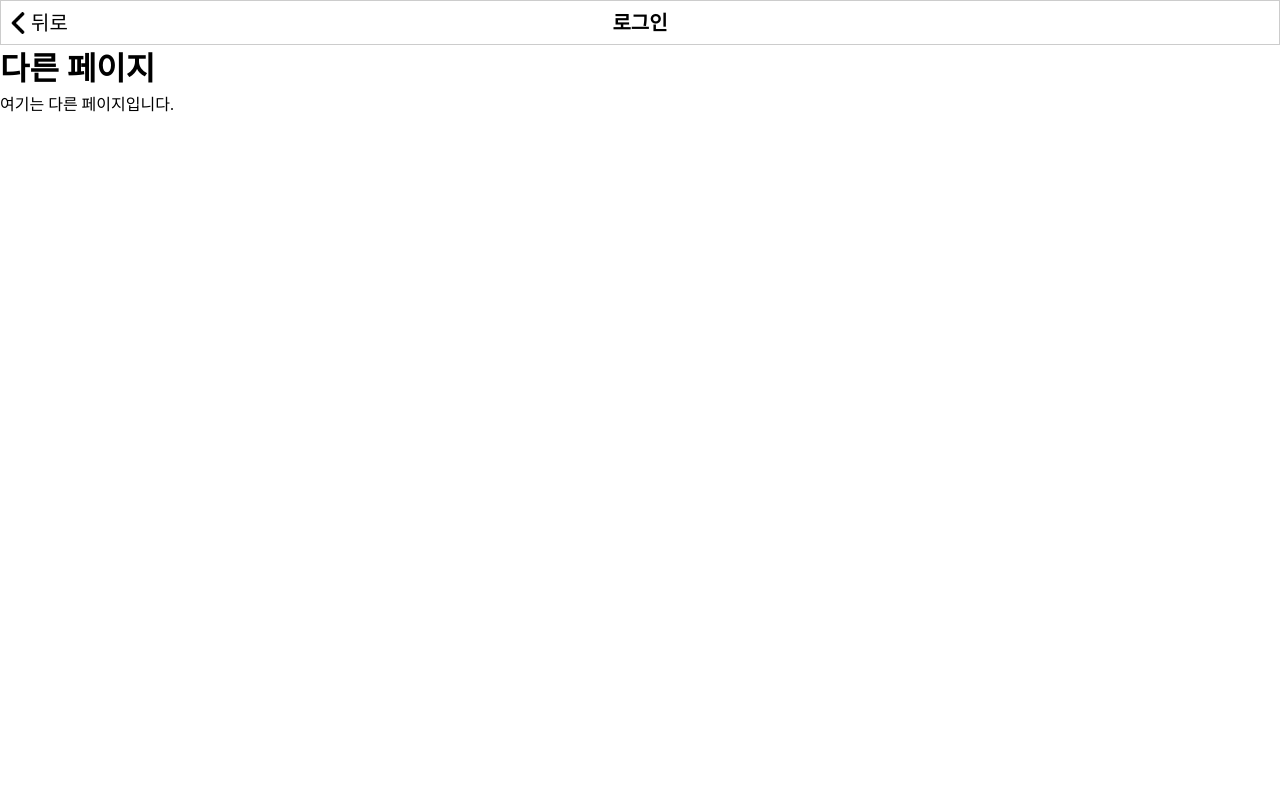
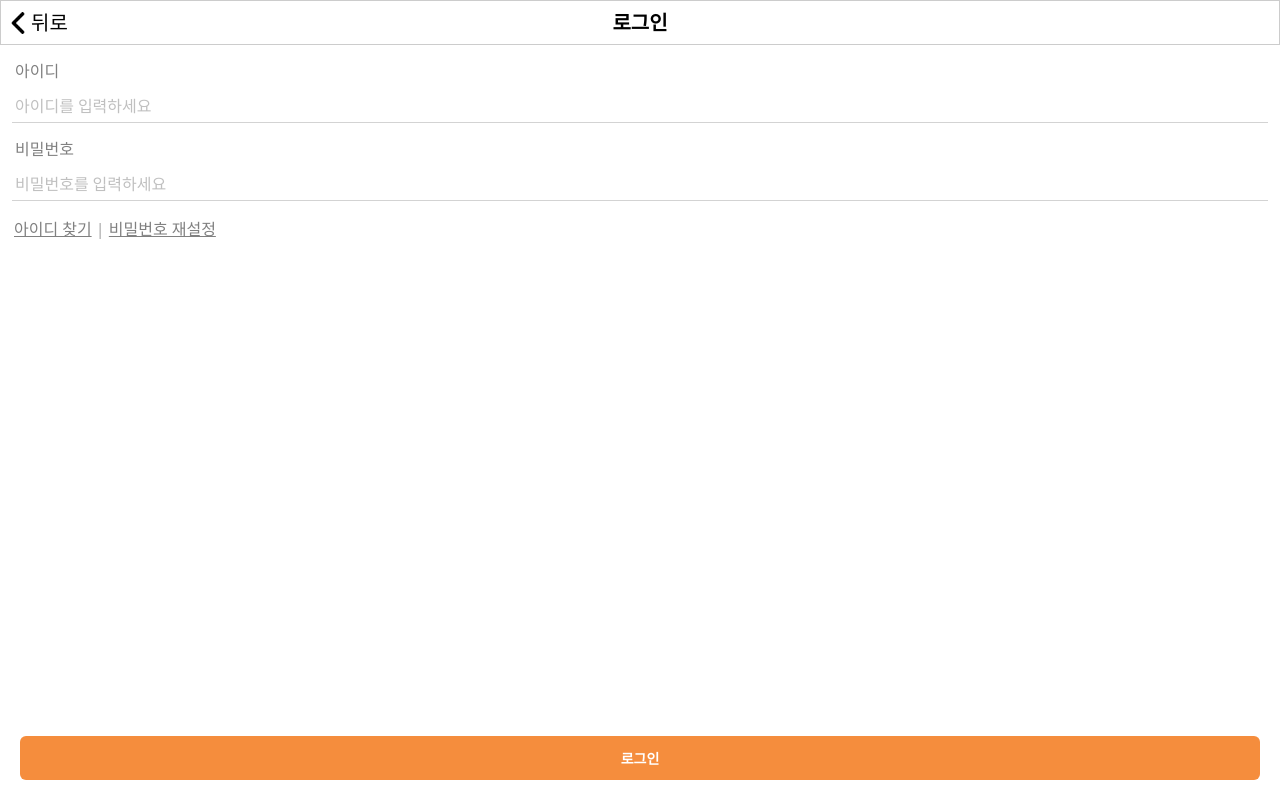
Before and after one commit to Quad72/seminar-2024-snutt-clone, a React (Vite) app: page /login in a window 1280 px wide. Built offline with nearby package versions, Linux system fonts and the light colour scheme.

Commit message:
로그인 화면 완성

```diff
--- a/src/LoginPage.tsx
+++ b/src/LoginPage.tsx
@@ -10,7 +10,7 @@ const LoginPage = () => {
   };
 
   return (
-    <div>
+    <div className={styles.main}>
       <div className={styles.upperbar}>
         <button className={styles.backbutton} onClick={handleGoBack}>
           <img
@@ -21,8 +21,34 @@ const LoginPage = () => {
         </button>
         <span className={styles.title}>로그인</span>
       </div>
-      <h1>다른 페이지</h1>
-      <p>여기는 다른 페이지입니다.</p>
+      <div className={styles.typebox}>
+        <div className={styles.idbox}>
+          <span className={styles.idtext}>아이디</span>
+          <input
+            className={styles.idinput}
+            type="text"
+            id="id"
+            placeholder="아이디를 입력하세요"
+          ></input>
+        </div>
+        <div className={styles.passwordbox}>
+          <span className={styles.passwordtext}>비밀번호</span>
+          <input
+            className={styles.passwordinput}
+            type="password"
+            id="password"
+            placeholder="비밀번호를 입력하세요"
+          ></input>
+        </div>
+        <div className={styles.subtextbox}>
+          <span className={styles.subtexts}>아이디 찾기</span>
+          <span className={styles.subtextssplicer}>|</span>
+          <span className={styles.subtexts}>비밀번호 재설정</span>
+        </div>
+      </div>
+      <div className={styles.buttonbox}>
+        <button className={styles.loginbutton}>로그인</button>
+      </div>
     </div>
   );
 };
--- a/src/css/LoginPage.module.css
+++ b/src/css/LoginPage.module.css
@@ -1,3 +1,9 @@
+.main{
+    display: flex;
+    flex-direction: column;
+    padding: 0px;
+}
+
 .upperbar {
   display: flex;
   justify-content: center;
@@ -27,3 +33,99 @@
   font-size: 20px;
   font-weight: 600;
 }
+
+.typebox{
+    display: flex;
+    flex-direction: column;
+    gap: 12px;
+    padding: 12px;
+}
+
+.idtext{
+  padding: 3px;
+    color: gray;
+}
+
+.idbox{
+    display: flex;
+    flex-direction: column;
+    gap: 5px;
+}
+
+.idinput{
+    border: none;
+    padding: 3px;
+    border-bottom: 1px solid lightgray;
+    width: 100%;
+    outline: none;
+}
+
+.idinput::placeholder {
+    color: gray;
+    filter: opacity(0.5);
+}
+
+.passwordbox{
+    display: flex;
+    flex-direction: column;
+    gap: 5px;
+}
+
+.passwordtext{
+  padding: 3px;
+    color: gray;
+}
+
+.passwordinput{
+  border: none;
+  padding: 3px;
+  border-bottom: 1px solid lightgray;
+  width: 100%;
+  outline: none;
+}
+
+.passwordinput::placeholder {
+    color: gray;
+    filter: opacity(0.5);
+}
+
+.buttonbox{
+    position: absolute;
+    bottom: 0px;
+    padding: 20px;
+    width: 100%;
+}
+
+.loginbutton {
+    width: 100%;
+    padding: 12px;
+    border: transparent;
+    border-radius: 6px;
+    background: var(--SNUTT-orange, #f58d3d);
+    color: var(--Text-onBG, #fff);
+    font-feature-settings:
+      'liga' off,
+      'clig' off;
+    font-family: Pretendard;
+    font-size: 14px;
+    font-style: normal;
+    font-weight: 700;
+    line-height: normal;
+  }
+
+.subtextbox{
+  margin-top: 5px;
+}
+
+.subtexts{
+  color: gray;
+  text-decoration: underline;
+  padding: 2px;
+}
+
+.subtextssplicer{
+  margin-left: 3px;
+  margin-right: 3px;
+  color: gray;
+  padding: 2px;
+}
--- a/src/css/MainPage.module.css
+++ b/src/css/MainPage.module.css
@@ -4,6 +4,7 @@
   font-weight: normal;
   font-style: normal;
 }*/
+
 
 .main {
   display: flex;
@@ -125,7 +126,7 @@
   width: 44px;
   height: 44px;
   border-radius: 21.6px;
-  background: url('./src/assets/KakaoLogo.png') lightgray -2.973px -1.784px /
+  background: url('src/assets/KakaoLogo.png') lightgray -2.973px -1.784px /
     106.757% 104.054% no-repeat;
 }
 
@@ -146,20 +147,20 @@
   height: 24.8px;
   flex-shrink: 0;
   border-radius: 24.4px;
-  background: url('./src/assets/GoogleLogo.png') lightgray -0.081px 0px / 100.649%
+  background: url('src/assets/GoogleLogo.png') lightgray -0.081px 0px / 100.649%
     100% no-repeat;
 }
 
 .Facebooklogo {
   width: 44px;
   height: 44px;
-  background: url('./src/assets/FaceBookLogo.png') white 50% / cover no-repeat;
+  background: url('src/assets/FaceBookLogo.png') white 50% / cover no-repeat;
 }
 
 .Applelogo {
   width: 44px;
   height: 44px;
   border-radius: 28.4px;
-  background: url('./src/assets/AppleLogo.png') lightgray -4.046px -4.702px /
+  background: url('src/assets/AppleLogo.png') lightgray -4.046px -4.702px /
     119.923% 120.611% no-repeat;
 }
```
